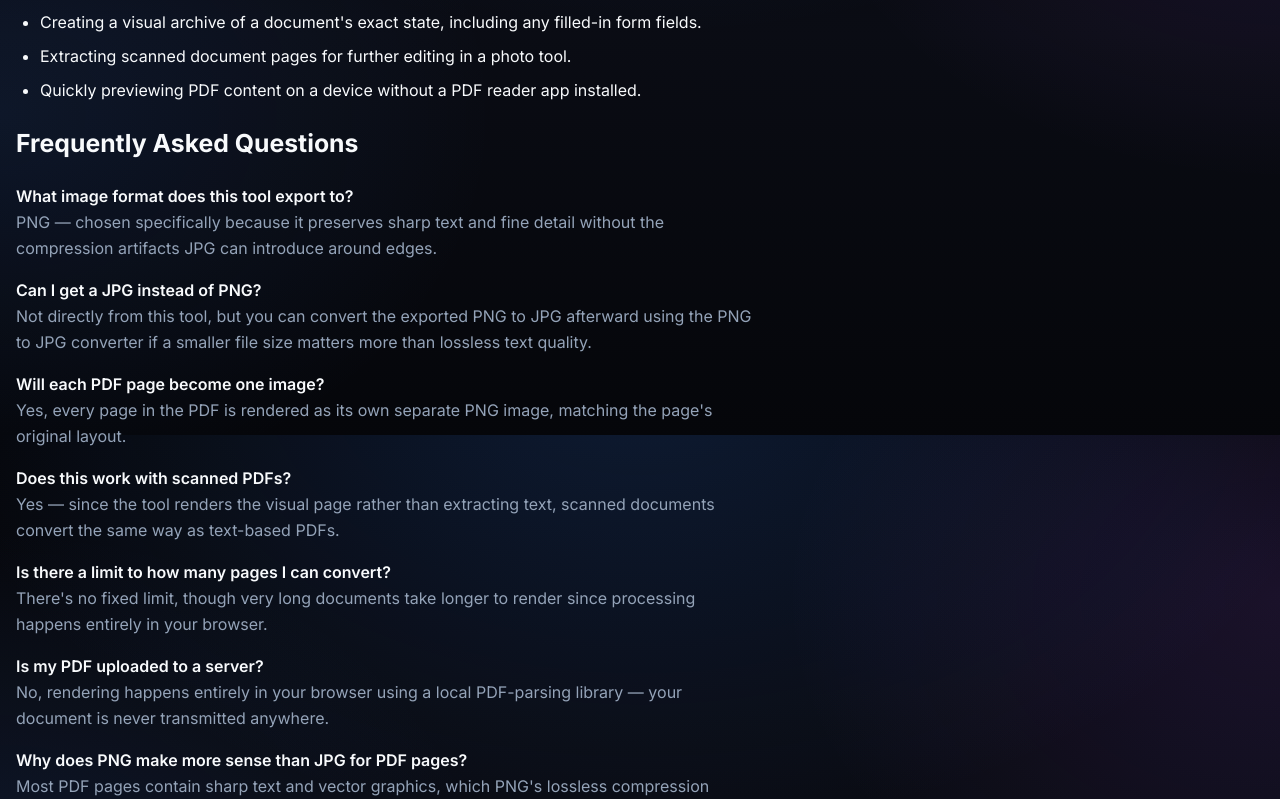
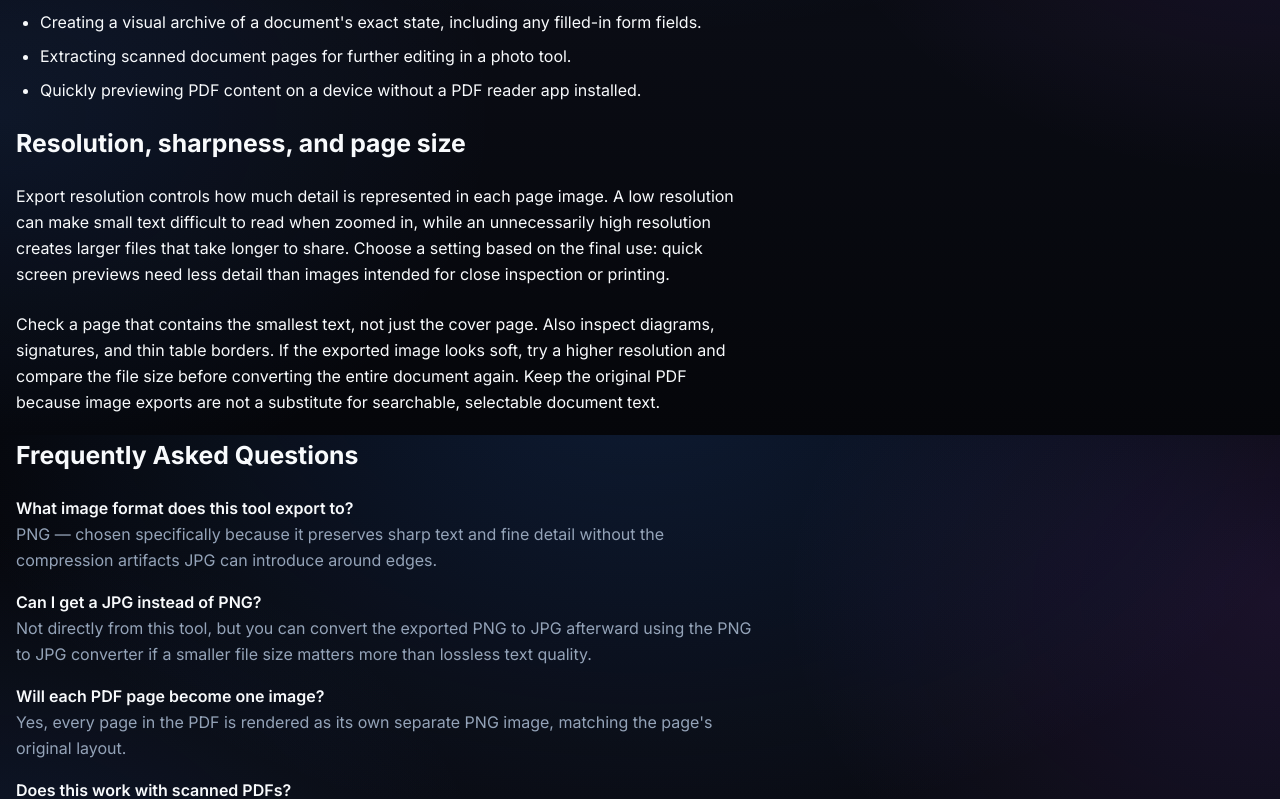
Before and after one commit to surajkumar122024-star/ok01, a Next.js app: page /blog/how-to-convert-pdf-to-image in a window 1280 px wide. Shown: the part 2765-3564 px from the top of the page. Built offline with nearby package versions, Linux system fonts and the light colour scheme.

Commit message:
Add distinct practical guidance to article

```diff
--- a/src/app/blog/how-to-convert-pdf-to-image/page.tsx
+++ b/src/app/blog/how-to-convert-pdf-to-image/page.tsx
@@ -145,6 +145,22 @@ export default function PdfToImageArticle() {
             <li>Quickly previewing PDF content on a device without a PDF reader app installed.</li>
           </ul>
 
+          <h2 className="text-2xl font-bold mt-8">Resolution, sharpness, and page size</h2>
+          <p>
+            Export resolution controls how much detail is represented in each page image. A low
+            resolution can make small text difficult to read when zoomed in, while an unnecessarily
+            high resolution creates larger files that take longer to share. Choose a setting based
+            on the final use: quick screen previews need less detail than images intended for close
+            inspection or printing.
+          </p>
+          <p>
+            Check a page that contains the smallest text, not just the cover page. Also inspect
+            diagrams, signatures, and thin table borders. If the exported image looks soft, try a
+            higher resolution and compare the file size before converting the entire document again.
+            Keep the original PDF because image exports are not a substitute for searchable,
+            selectable document text.
+          </p>
+
           <h2 id="faq" className="text-2xl font-bold mt-8">Frequently Asked Questions</h2>
           <div className="space-y-4">
             <div>
```
